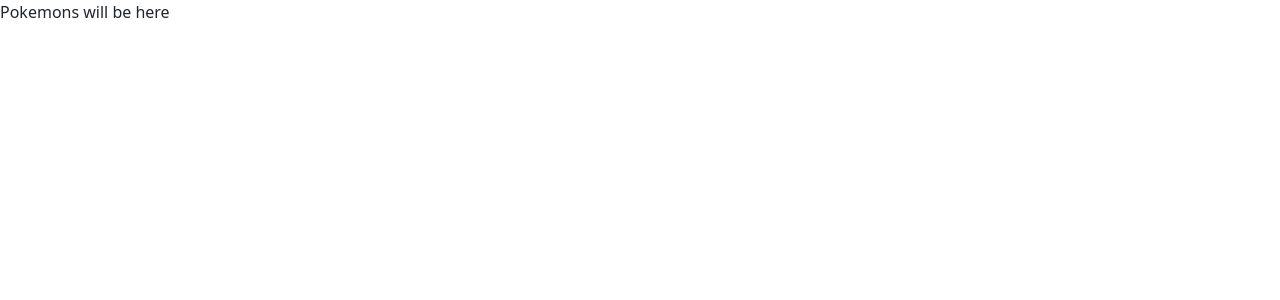
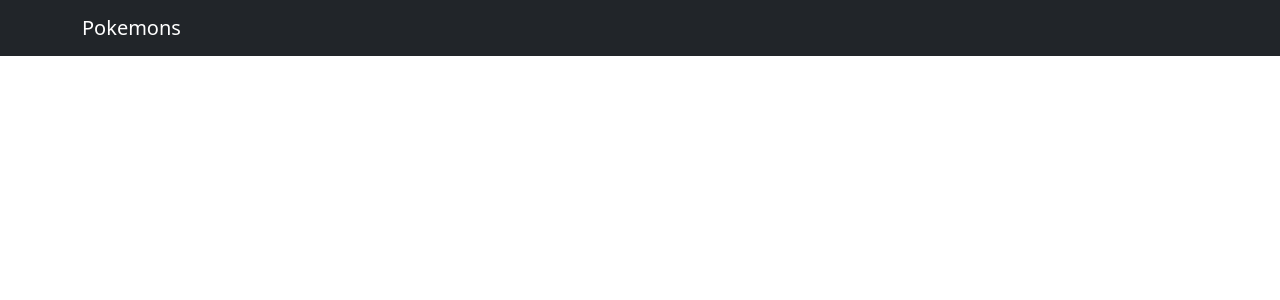
Before and after one commit to SaaraLeppis/Poke-app, a React (Create React App) app: page / in a window 1280 px wide. Shown: the top 300 px of the page. Built offline with nearby package versions, Linux system fonts and the light colour scheme.

Commit message:
adding Navbar- component with some style

```diff
--- a/src/App.js
+++ b/src/App.js
@@ -1,10 +1,18 @@
+import React from 'react';
+import Navbar from 'react-bootstrap/Navbar';
+import Container from 'react-bootstrap/Container';
 
-import React from 'react';
 
-function App(props) {
+function App() {
   return (
     <div>
-      Pokemons will be here
+      <Navbar expand="lg" variant="dark" bg="dark">
+        <Container>
+          <Navbar.Brand href="#">Pokemons</Navbar.Brand>
+        </Container>
+      </Navbar>
+
+
     </div>
   );
 }
```
